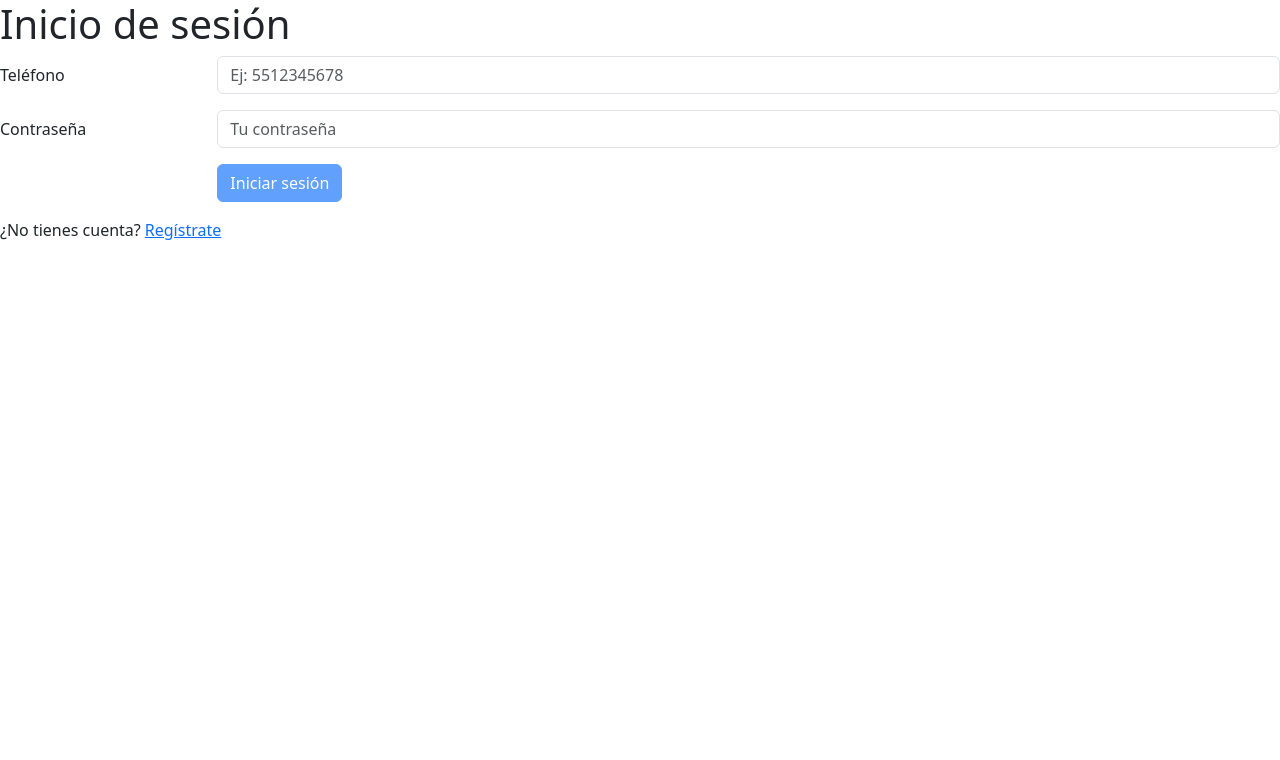
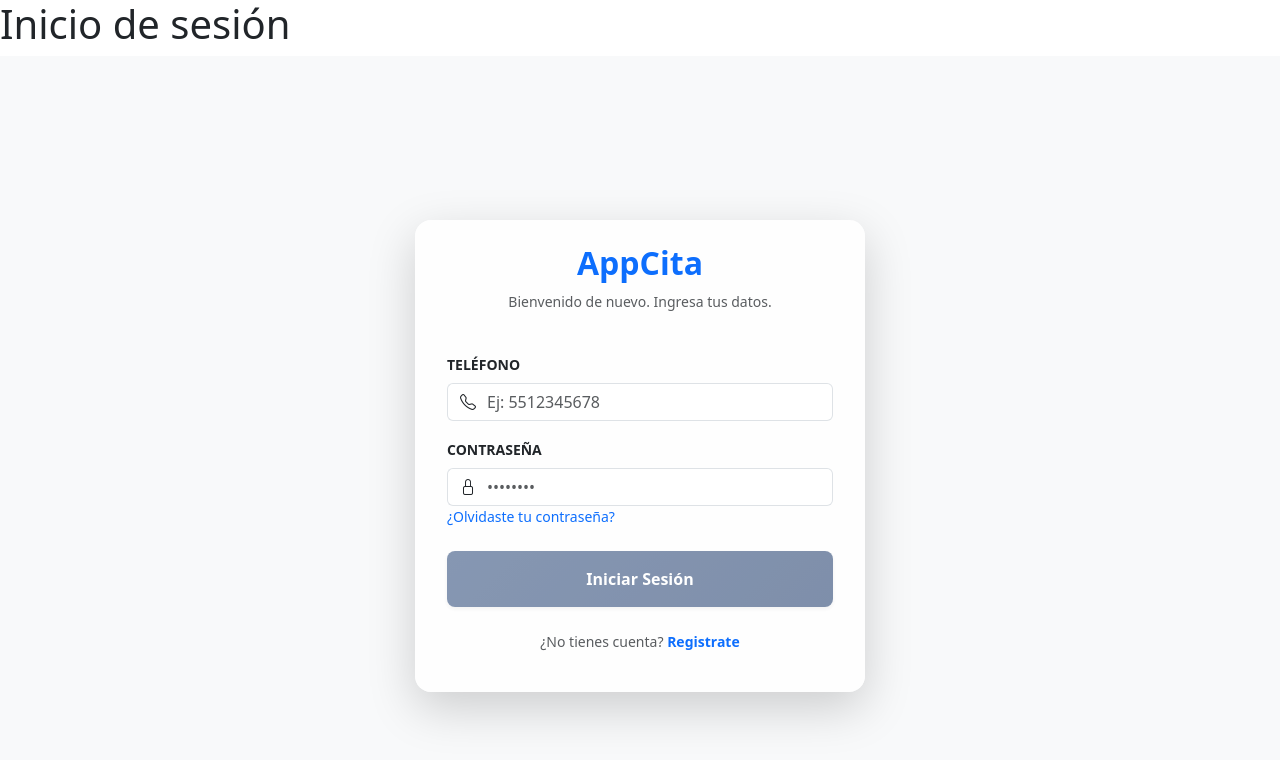
Before and after one commit to AlanCruzDev/app-citas-angular, an Angular app: page /auth/login in a window 1280 px wide. Shown: the top 760 px of the page. Built offline with nearby package versions, Linux system fonts and the light colour scheme.

Commit message:
Import del LoginRequest

```diff
--- a/src/app/features/auth/components/login-form/login-form.component.html
+++ b/src/app/features/auth/components/login-form/login-form.component.html
@@ -1,48 +1,66 @@
+<div class="container-fluid min-vh-100 d-flex align-items-center justify-content-center bg-light">
+  <div class="card p-4 shadow-lg border-0 rounded-4" style="max-width: 450px; width: 100%; background: rgba(255,255,255,0.8); backdrop-filter: blur(10px);">
 
-<form [formGroup]="loginForm" (ngSubmit)="onSubmit()">
-  <fieldset>
+    <div class="text-center mb-4">
+      <h2 class="fw-bold text-primary">AppCita</h2>
+      <p class="text-muted small">Bienvenido de nuevo. Ingresa tus datos.</p>
+    </div>
 
-    <div class="mb-3 row">
-      <label for="number-phone" class="col-12 col-sm-2 col-form-label">Teléfono</label>
-      <div class="col-12 col-sm-10">
-        <input type="text"
-               formControlName="numPhone"
-               class="form-control"
-               id="number-phone"
-               maxlength="10"
-               placeholder="Ej: 5512345678">
+    <form [formGroup]="loginForm" (ngSubmit)="onSubmit()" class="px-2">
+
+      <div class="mb-3">
+        <label class="form-label small fw-bold text-uppercase tracking-wider">Teléfono</label>
+        <div class="input-group">
+          <span class="input-group-text bg-white border-end-0"><i class="bi bi-telephone"></i></span>
+          <input type="text"
+                 formControlName="numPhone"
+                 class="form-control border-start-0 ps-0"
+                 placeholder="Ej: 5512345678"
+                 maxlength="10">
+        </div>
+
+        <div class="text-danger small mt-1"
+             *ngIf="loginForm.get('numPhone')?.invalid && loginForm.get('numPhone')?.touched">
+          El teléfono debe tener 10 dígitos.
+        </div>
       </div>
 
-    </div>
+      <div class="mb-4">
+         <label class="form-label small fw-bold text-uppercase">Contraseña</label>
 
-    <div class="mb-3 row">
-      <label for="contraseña" class="col-12 col-sm-2 col-form-label">Contraseña</label>
-      <div class="col-12 col-sm-10">
-        <input type="password"
-               formControlName="password"
-               class="form-control"
-               id="contraseña"
-               minlength="8"
-               placeholder="Tu contraseña">
+        <div class="input-group">
+          <span class="input-group-text bg-white border-end-0"><i class="bi bi-lock"></i></span>
+          <input type="password"
+                 formControlName="password"
+                 class="form-control border-start-0 ps-0"
+                 placeholder="••••••••">
+        </div>
 
+        <div class="d-flex justify-content-between">
 
+          <a routerLink="" class="small text-decoration-none text-primary">¿Olvidaste tu contraseña?</a>
+        </div>
 
+        <div class="text-danger small mt-1"
+             *ngIf="loginForm.get('password')?.invalid && loginForm.get('password')?.touched">
+          La contraseña es obligatoria.
+        </div>
       </div>
-    </div>
 
-    <div class="row">
-      <div class="col-12 col-sm-10 offset-sm-2 d-grid d-sm-block">
-        <button type="submit"
-                class="btn btn-primary"
-                [disabled]="loginForm.invalid">
-          Iniciar sesión
-        </button>
+      <button type="submit"
+              class="btn btn-primary w-100 py-3 fw-bold rounded-3 shadow-sm"
+              [disabled]="loginForm.invalid"
+              style="background: linear-gradient(135deg, #46608a 0%, #3a537d 100%); border: none;">
+        Iniciar Sesión
+      </button>
+
+      <div class="text-center mt-4">
+        <p class="small text-muted">
+          ¿No tienes cuenta?
+          <a routerLink="/register" class="fw-bold text-primary text-decoration-none">Registrate</a>
+        </p>
       </div>
-    </div>
 
-    <div class="mt-3">
-      <span>¿No tienes cuenta?</span>
-      <a routerLink="/register" class="ms-1">Regístrate</a>
-    </div>
-  </fieldset>
-</form>
+    </form>
+  </div>
+</div>
--- a/src/app/features/auth/components/login-form/login-form.component.ts
+++ b/src/app/features/auth/components/login-form/login-form.component.ts
@@ -1,5 +1,7 @@
-import { Component } from '@angular/core';
+
+import { Component, EventEmitter, Output } from '@angular/core';
 import { FormGroup, FormBuilder, Validators } from '@angular/forms';
+import { LoginRequest } from '../../models/LoginRequest'; //Importe el login.request
 
 
 
@@ -11,27 +13,38 @@ import { FormGroup, FormBuilder, Validators } from '@angular/forms';
 })
 export class LoginFormComponent {
 
+  //Se mandan a llamar las variables desde el LoginRequest, ya no necesito especificar que tipo variables son.
+  @Output() loginSubmit = new EventEmitter<LoginRequest>();
+
   loginForm: FormGroup;
 
-  constructor(private fb: FormBuilder ){
+
+  constructor(private fb: FormBuilder) {
     this.loginForm = this.fb.group({
-      numPhone: ['', [ Validators.required,
-        Validators.pattern("^[0-9]*$"),
+      numPhone: ['', [Validators.required,
+      Validators.pattern("^[0-9]*$"), //Validar que solo se acepten números
       Validators.maxLength(10),
       Validators.minLength(10)
       ]],
-      password: ['', [ Validators.required,
+      //Valida que sean minimo 8 caracteres la contraseña
+      password: ['', [Validators.required,
       Validators.minLength(8)
       ]]
 
 
     })
   }
-onSubmit() : void {
-  if(this.loginForm.invalid){
+
+
+
+  onSubmit(): void {
+    if (this.loginForm.invalid) {
       return;
     }
-console.log('Usuario: ',this.loginForm.value);
+    //Manda los datos al componente padre cuando ocurre el evento de dar click en btn iniciar sesión
+    this.loginSubmit.emit(this.loginForm.value);
+
+    console.log('Usuario: ', this.loginForm.value);
     this.loginForm.reset();
   }
 }
--- a/src/app/features/auth/login.module.ts
+++ b/src/app/features/auth/login.module.ts
@@ -4,6 +4,7 @@ import { LoginPageComponent } from './pages/login-pages/login-page.component';
 import {  LoginRoutingModule } from './auth-routing.module';
 import { LoginFormComponent } from './components/login-form/login-form.component';
 import { ReactiveFormsModule } from '@angular/forms';
+
 
 
 
--- a/src/app/features/auth/pages/login-pages/login-page.component.html
+++ b/src/app/features/auth/pages/login-pages/login-page.component.html
@@ -1,2 +1,4 @@
-<h1>Inicio de sesión</h1>
-<app-login-form/>
+<h1 >Inicio de sesión</h1>
+
+
+<app-login-form (loginSubmit)="setInfoLogin($event)"/>
--- a/src/app/features/auth/pages/login-pages/login-page.component.ts
+++ b/src/app/features/auth/pages/login-pages/login-page.component.ts
@@ -1,4 +1,6 @@
 import { Component } from '@angular/core';
+import { LoginRequest } from '../../models/LoginRequest';
+
 
 @Component({
   selector: 'app-login',
@@ -7,4 +9,15 @@ import { Component } from '@angular/core';
 })
 export class LoginPageComponent {
 
+  numPhone: string = "";
+  password: string = "";
+
+  //se cambio el parametro y ya recibe el loginrequest
+  setInfoLogin(e: LoginRequest ){
+     this.numPhone = e.numPhone ;
+     this.password = e.password;
+
+     console.log('se recibio el numero:', this.numPhone);
+    console.log('se recibio la contraseña:', this.password);
+  }
 }
--- a/src/index.html
+++ b/src/index.html
@@ -9,7 +9,7 @@
   <link rel="manifest" href="manifest.webmanifest">
   <meta name="theme-color" content="#1976d2">
 <link href="https://cdn.jsdelivr.net/npm/bootstrap@5.3.8/dist/css/bootstrap.min.css" rel="stylesheet" integrity="sha384-sRIl4kxILFvY47J16cr9ZwB07vP4J8+LH7qKQnuqkuIAvNWLzeN8tE5YBujZqJLB" crossorigin="anonymous">
-
+<link rel="stylesheet" href="https://cdn.jsdelivr.net/npm/bootstrap-icons@1.11.3/font/bootstrap-icons.min.css">
 </head>
 <body>
   <app-root></app-root>
```
Lines whose indentation alone changed are shown as unchanged.
